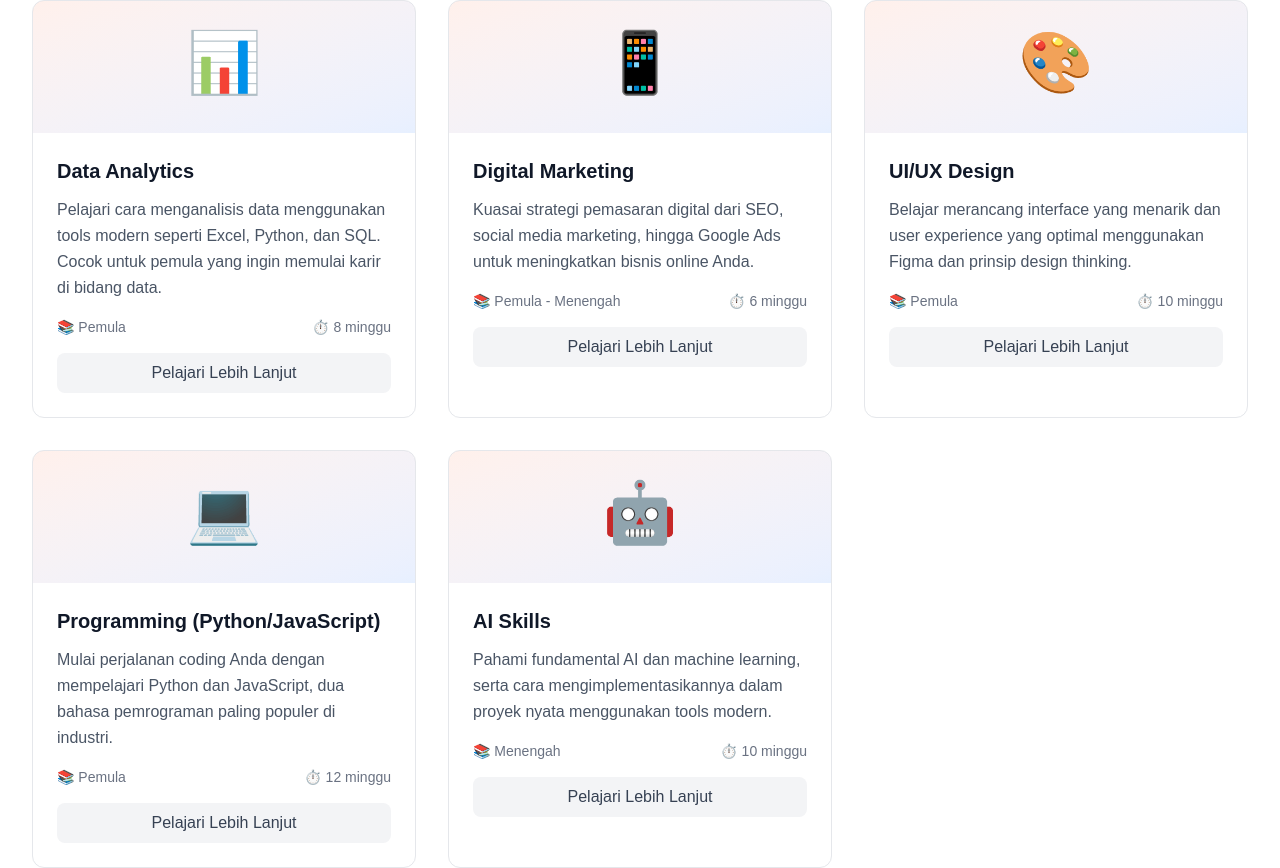
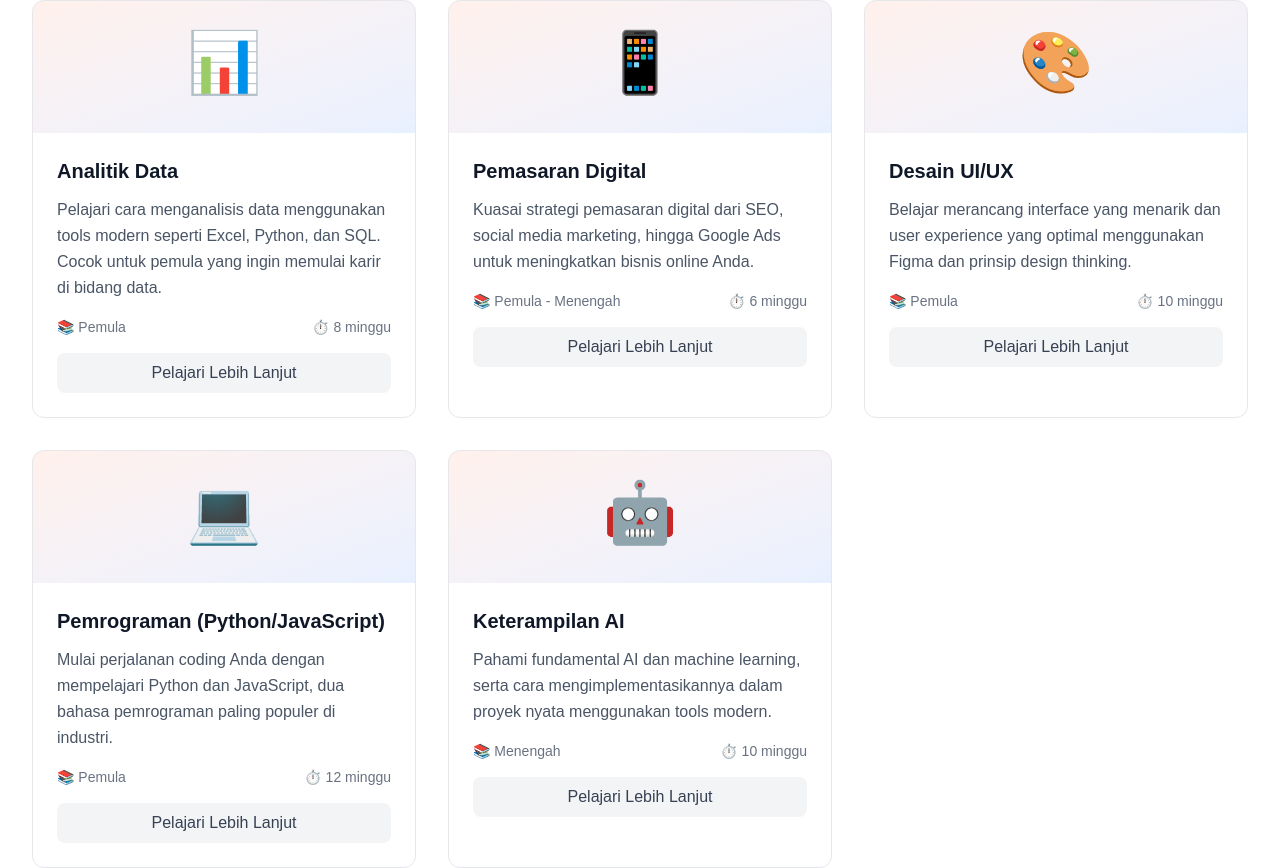
Before and after one commit to lorek1/skillhub-indonesia, a Next.js app: page / in a window 1280 px wide. Shown: the part 1919-2787 px from the top of the page. Built offline with nearby package versions, Linux system fonts and the light colour scheme; no server answers.

Commit message:
Translate course titles from English to Indonesian across all pages

```diff
--- a/src/app/kursus/[slug]/page.tsx
+++ b/src/app/kursus/[slug]/page.tsx
@@ -9,7 +9,7 @@ import LeadFormModal from '@/components/LeadFormModal';
 
 const coursesData: Record<string, any> = {
   'data-analytics': {
-    title: 'Data Analytics',
+    title: 'Analitik Data',
     description: 'Pelajari cara menganalisis data menggunakan tools modern seperti Excel, Python, dan SQL untuk membuat keputusan bisnis yang lebih baik.',
     level: 'Pemula',
     duration: '8 minggu',
@@ -47,7 +47,7 @@ const coursesData: Record<string, any> = {
     },
   },
   'digital-marketing': {
-    title: 'Digital Marketing',
+    title: 'Pemasaran Digital',
     description: 'Kuasai strategi pemasaran digital lengkap dari SEO, social media marketing, content marketing hingga paid advertising.',
     level: 'Pemula - Menengah',
     duration: '6 minggu',
@@ -85,7 +85,7 @@ const coursesData: Record<string, any> = {
     },
   },
   'ui-ux-design': {
-    title: 'UI/UX Design',
+    title: 'Desain UI/UX',
     description: 'Belajar merancang interface yang menarik dan user experience yang optimal menggunakan Figma dan prinsip design thinking.',
     level: 'Pemula',
     duration: '10 minggu',
@@ -123,7 +123,7 @@ const coursesData: Record<string, any> = {
     },
   },
   'programming': {
-    title: 'Programming (Python/JavaScript)',
+    title: 'Pemrograman (Python/JavaScript)',
     description: 'Mulai perjalanan coding Anda dengan mempelajari Python dan JavaScript, dua bahasa pemrograman paling populer dan versatile.',
     level: 'Pemula',
     duration: '12 minggu',
@@ -161,7 +161,7 @@ const coursesData: Record<string, any> = {
     },
   },
   'ai-skills': {
-    title: 'AI Skills',
+    title: 'Keterampilan AI',
     description: 'Pahami fundamental AI dan machine learning, serta cara mengimplementasikannya dalam proyek nyata dengan tools modern.',
     level: 'Menengah',
     duration: '10 minggu',
--- a/src/app/kursus/page.tsx
+++ b/src/app/kursus/page.tsx
@@ -7,7 +7,7 @@ import { trackViewContent } from '@/lib/fbpixel';
 const allCourses = [
   {
     slug: 'data-analytics',
-    title: 'Data Analytics',
+    title: 'Analitik Data',
     description: 'Pelajari cara menganalisis data menggunakan tools modern seperti Excel, Python, dan SQL. Cocok untuk pemula yang ingin memulai karir di bidang data.',
     level: 'Pemula',
     duration: '8 minggu',
@@ -16,7 +16,7 @@ const allCourses = [
   },
   {
     slug: 'digital-marketing',
-    title: 'Digital Marketing',
+    title: 'Pemasaran Digital',
     description: 'Kuasai strategi pemasaran digital dari SEO, social media marketing, hingga Google Ads untuk meningkatkan bisnis online Anda.',
     level: 'Pemula - Menengah',
     duration: '6 minggu',
@@ -25,7 +25,7 @@ const allCourses = [
   },
   {
     slug: 'ui-ux-design',
-    title: 'UI/UX Design',
+    title: 'Desain UI/UX',
     description: 'Belajar merancang interface yang menarik dan user experience yang optimal menggunakan Figma dan prinsip design thinking.',
     level: 'Pemula',
     duration: '10 minggu',
@@ -34,7 +34,7 @@ const allCourses = [
   },
   {
     slug: 'programming',
-    title: 'Programming (Python/JavaScript)',
+    title: 'Pemrograman (Python/JavaScript)',
     description: 'Mulai perjalanan coding Anda dengan mempelajari Python dan JavaScript, dua bahasa pemrograman paling populer di industri.',
     level: 'Pemula',
     duration: '12 minggu',
@@ -43,7 +43,7 @@ const allCourses = [
   },
   {
     slug: 'ai-skills',
-    title: 'AI Skills',
+    title: 'Keterampilan AI',
     description: 'Pahami fundamental AI dan machine learning, serta cara mengimplementasikannya dalam proyek nyata menggunakan tools modern.',
     level: 'Menengah',
     duration: '10 minggu',
@@ -52,7 +52,7 @@ const allCourses = [
   },
   {
     slug: 'web-development',
-    title: 'Web Development',
+    title: 'Pengembangan Web',
     description: 'Bangun website modern dan responsive dari nol menggunakan HTML, CSS, JavaScript, dan framework populer seperti React.',
     level: 'Pemula - Menengah',
     duration: '14 minggu',
@@ -61,7 +61,7 @@ const allCourses = [
   },
   {
     slug: 'content-creation',
-    title: 'Content Creation',
+    title: 'Pembuatan Konten',
     description: 'Pelajari cara membuat konten yang engaging untuk berbagai platform social media dan membangun personal brand Anda.',
     level: 'Pemula',
     duration: '6 minggu',
@@ -70,7 +70,7 @@ const allCourses = [
   },
   {
     slug: 'business-analytics',
-    title: 'Business Analytics',
+    title: 'Analitik Bisnis',
     description: 'Gunakan data untuk membuat keputusan bisnis yang lebih baik dengan teknik analytics dan visualization yang efektif.',
     level: 'Menengah',
     duration: '8 minggu',
--- a/src/components/Footer.tsx
+++ b/src/components/Footer.tsx
@@ -63,27 +63,27 @@ export default function Footer() {
             <ul className="space-y-2 text-sm">
               <li>
                 <Link href="/kursus/data-analytics" className="hover:text-[#FF6B35] transition-colors">
-                  Data Analytics
+                  Analitik Data
                 </Link>
               </li>
               <li>
                 <Link href="/kursus/digital-marketing" className="hover:text-[#FF6B35] transition-colors">
-                  Digital Marketing
+                  Pemasaran Digital
                 </Link>
               </li>
               <li>
                 <Link href="/kursus/ui-ux-design" className="hover:text-[#FF6B35] transition-colors">
-                  UI/UX Design
+                  Desain UI/UX
                 </Link>
               </li>
               <li>
                 <Link href="/kursus/programming" className="hover:text-[#FF6B35] transition-colors">
-                  Programming
+                  Pemrograman
                 </Link>
               </li>
               <li>
                 <Link href="/kursus/ai-skills" className="hover:text-[#FF6B35] transition-colors">
-                  AI Skills
+                  Keterampilan AI
                 </Link>
               </li>
             </ul>
--- a/src/components/home/PopularCoursesSection.tsx
+++ b/src/components/home/PopularCoursesSection.tsx
@@ -6,7 +6,7 @@ import { trackViewContent } from '@/lib/fbpixel';
 const courses = [
   {
     slug: 'data-analytics',
-    title: 'Data Analytics',
+    title: 'Analitik Data',
     description: 'Pelajari cara menganalisis data menggunakan tools modern seperti Excel, Python, dan SQL. Cocok untuk pemula yang ingin memulai karir di bidang data.',
     level: 'Pemula',
     duration: '8 minggu',
@@ -14,7 +14,7 @@ const courses = [
   },
   {
     slug: 'digital-marketing',
-    title: 'Digital Marketing',
+    title: 'Pemasaran Digital',
     description: 'Kuasai strategi pemasaran digital dari SEO, social media marketing, hingga Google Ads untuk meningkatkan bisnis online Anda.',
     level: 'Pemula - Menengah',
     duration: '6 minggu',
@@ -22,7 +22,7 @@ const courses = [
   },
   {
     slug: 'ui-ux-design',
-    title: 'UI/UX Design',
+    title: 'Desain UI/UX',
     description: 'Belajar merancang interface yang menarik dan user experience yang optimal menggunakan Figma dan prinsip design thinking.',
     level: 'Pemula',
     duration: '10 minggu',
@@ -30,7 +30,7 @@ const courses = [
   },
   {
     slug: 'programming',
-    title: 'Programming (Python/JavaScript)',
+    title: 'Pemrograman (Python/JavaScript)',
     description: 'Mulai perjalanan coding Anda dengan mempelajari Python dan JavaScript, dua bahasa pemrograman paling populer di industri.',
     level: 'Pemula',
     duration: '12 minggu',
@@ -38,7 +38,7 @@ const courses = [
   },
   {
     slug: 'ai-skills',
-    title: 'AI Skills',
+    title: 'Keterampilan AI',
     description: 'Pahami fundamental AI dan machine learning, serta cara mengimplementasikannya dalam proyek nyata menggunakan tools modern.',
     level: 'Menengah',
     duration: '10 minggu',
```
